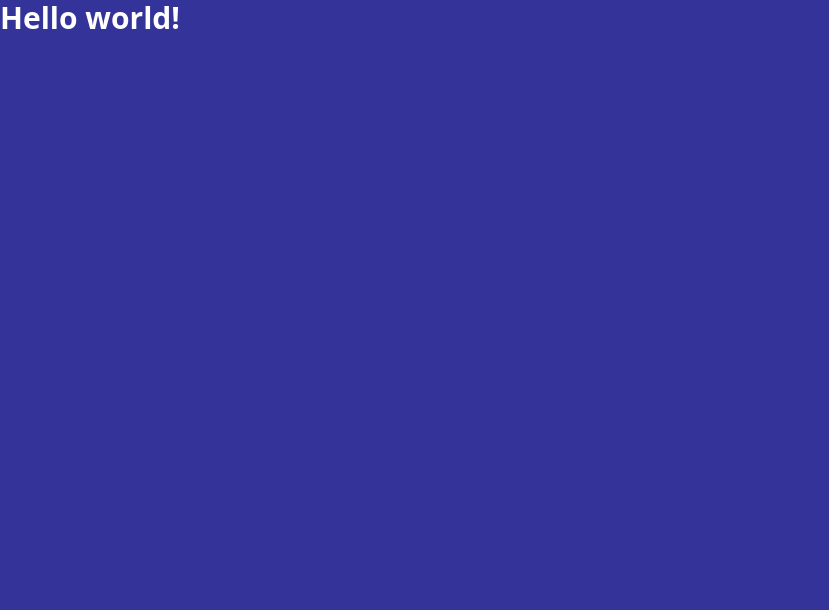
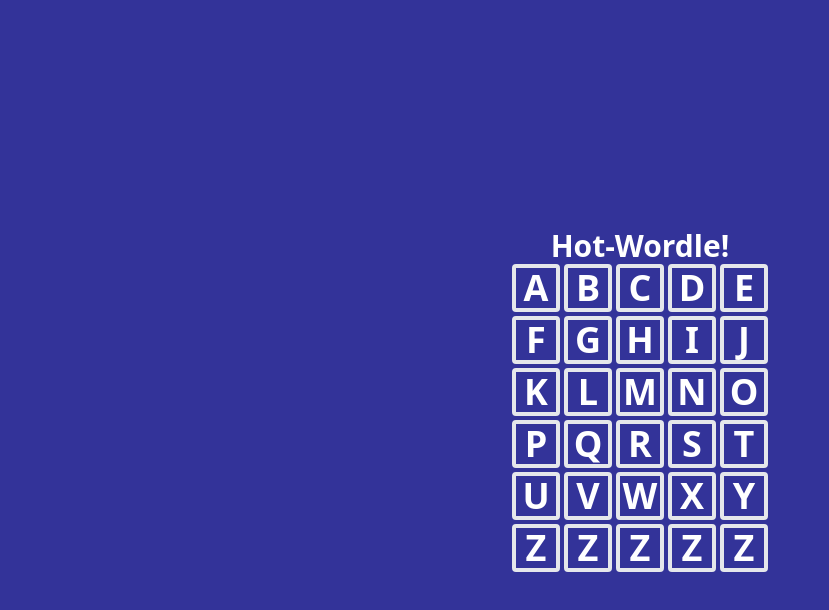
Before and after one commit to vitor-hbr/hot-wordle, a SvelteKit app in the folder svelte-hot-wordle/: page / in a window 1280 px wide. Shown: the top 610 px of the page, without its empty margins (0-829 px from the left). Built offline with nearby package versions, Linux system fonts and the light colour scheme.

Commit message:
feat: added GridLetter WordGrid

```diff
--- a/svelte-hot-wordle/package.json
+++ b/svelte-hot-wordle/package.json
@@ -33,5 +33,8 @@
 		"vite": "^4.4.2",
 		"vitest": "^0.32.2"
 	},
-	"type": "module"
+	"type": "module",
+	"dependencies": {
+		"clsx": "^2.0.0"
+	}
 }
--- a/svelte-hot-wordle/src/app.css
+++ b/svelte-hot-wordle/src/app.css
@@ -4,5 +4,8 @@
 
 html, body {
   @apply h-full bg-outsmart-purple;
+}
 
+body {
+  @apply flex flex-col items-center justify-center;
 }
--- /dev/null
+++ b/svelte-hot-wordle/src/components/GridLetter.svelte
@@ -0,0 +1,17 @@
+<script>
+	import clsx from 'clsx';
+
+	/** @type {string} */
+	export let letter;
+	/** @type {boolean} */
+	export let isActive = false;
+</script>
+
+<div
+	class={clsx([
+		'flex aspect-square items-center justify-center rounded border-4 text-4xl font-bold text-white',
+		isActive && 'border-b-8'
+	])}
+>
+	{letter}
+</div>
--- /dev/null
+++ b/svelte-hot-wordle/src/components/WordGrid.svelte
@@ -0,0 +1,32 @@
+<script>
+	import GridLetter from '../components/GridLetter.svelte';
+
+	export let wordLength = 5;
+	export let letterMatrix = [
+		['A', 'B', 'C', 'D', 'E'],
+		['F', 'G', 'H', 'I', 'J'],
+		['K', 'L', 'M', 'N', 'O'],
+		['P', 'Q', 'R', 'S', 'T'],
+		['U', 'V', 'W', 'X', 'Y'],
+		['Z', 'Z', 'Z', 'Z', 'Z']
+	];
+
+	/** @type {HTMLElement} */
+	let rootElement;
+
+	$: rootElement && rootElement.style.setProperty('--word-length', String(wordLength));
+</script>
+
+<div bind:this={rootElement} class={`grid-cols-letters grid grid-flow-row gap-1`}>
+	{#each letterMatrix as row}
+		{#each row as letter}
+			<GridLetter {letter} />
+		{/each}
+	{/each}
+</div>
+
+<style lang="postcss">
+	.grid-cols-letters {
+		grid-template-columns: repeat(var(--word-length), minmax(0, 1fr));
+	}
+</style>
--- a/svelte-hot-wordle/src/routes/+page.svelte
+++ b/svelte-hot-wordle/src/routes/+page.svelte
@@ -1 +1,7 @@
-<h1 class="text-3xl font-bold text-white">Hello world!</h1>
+<script>
+	import WordGrid from '../components/WordGrid.svelte';
+</script>
+
+<h1 class="text-3xl font-bold text-white">Hot-Wordle!</h1>
+
+<WordGrid />
```
Also changed, not shown: 1 other file (tests, documents, lock files or other folders).
